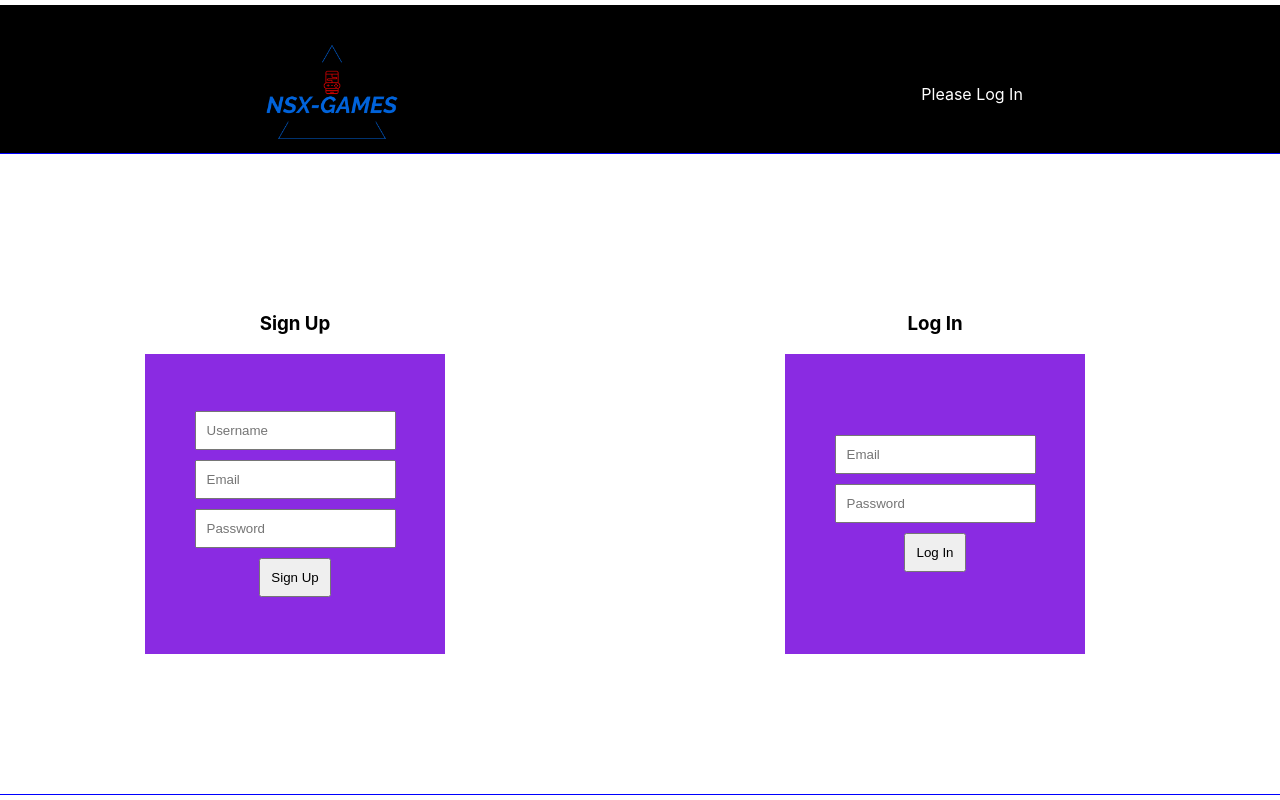
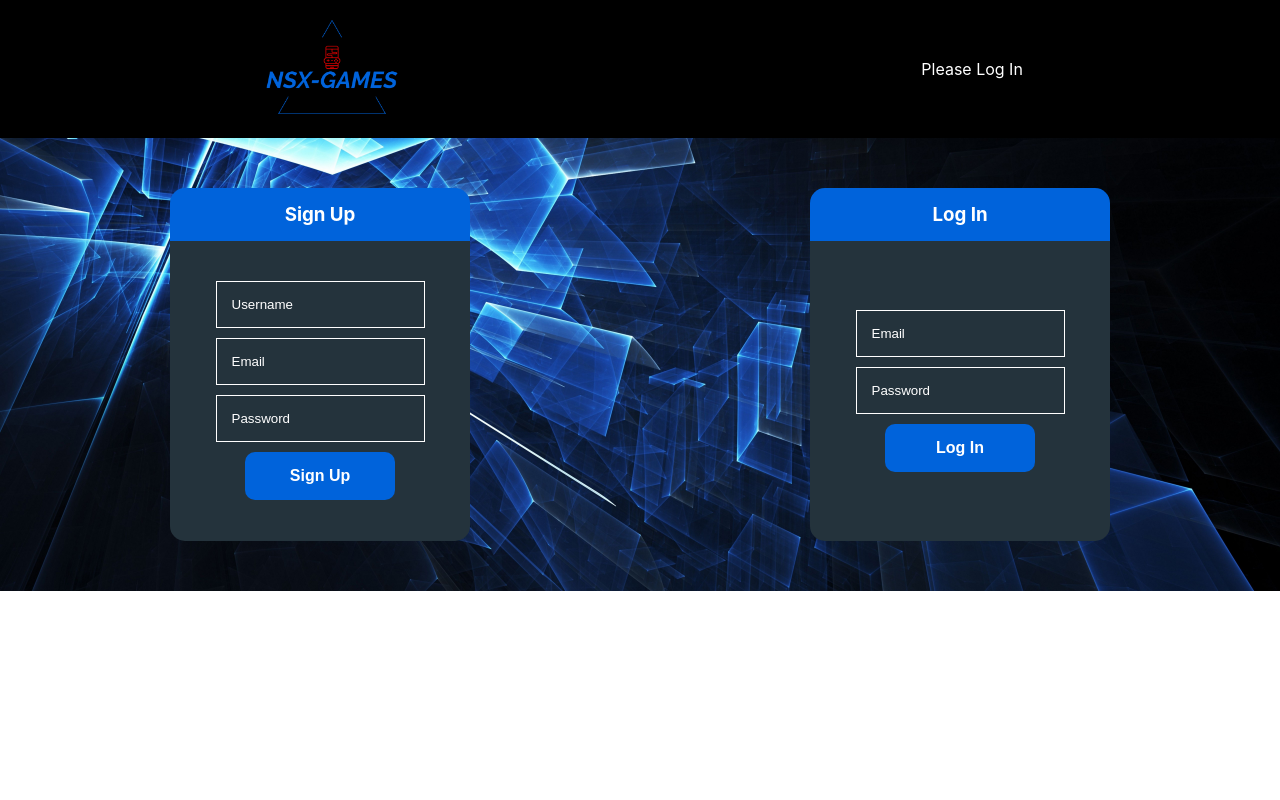
Before and after one commit to fullstack-developer23/fullstack-proj-fe, a React (Create React App) app: page / in a window 1280 px wide. Built offline with nearby package versions, Linux system fonts and the light colour scheme; no server answers.

Commit message:
layout and design for logorsignup page

```diff
--- a/src/App.css
+++ b/src/App.css
@@ -1,7 +1,7 @@
 .app {
   text-align: center;
   width: 100vw;
-  height: 100vh;
+  /* height: 100vh; */
   display: flex;
   flex-direction: column;
   align-items: center;
--- a/src/components/header/Header.css
+++ b/src/components/header/Header.css
@@ -31,8 +31,8 @@
   display: flex;
   justify-content: space-around;
   align-items: center;
-  padding-top: 40px;
-  padding-bottom: 10px;
+  padding-top: 20px;
+  padding-bottom: 20px;
 }
 
 @media only screen and (max-width: 600px) {
--- a/src/components/logOrSign/LogOrSign.css
+++ b/src/components/logOrSign/LogOrSign.css
@@ -3,4 +3,8 @@
   display: flex;
   justify-content: space-around;
   align-items: center;
+  background: url("gaming-bg.jpg");
+  background-repeat: no-repeat;
+  background-size: cover;
+  background-position: bottom;
 }
--- a/src/components/login/Login.css
+++ b/src/components/login/Login.css
@@ -1,11 +1,13 @@
 .form-box {
-  background-color: blueviolet;
+  background-color: #24333c;
   width: 300px;
   height: 300px;
   display: flex;
   flex-direction: column;
   justify-content: center;
   align-items: center;
+  border-bottom-left-radius: 15px;
+  border-bottom-right-radius: 15px;
 }
 
 .login-container {
@@ -22,15 +24,39 @@
 }
 
 .form-box form input {
-  padding: 10px;
+  padding: 15px;
   margin: 5px;
+  background: none;
+  border: 1px solid white;
 }
 
 .form-box form > button {
-  padding: 10px;
+  padding: 15px;
   margin: 5px;
+  background: #0063db;
+  border: none;
+  width: 150px;
+  font-size: medium;
+  border-radius: 10px;
+  font-weight: 600;
+  color: white;
+  cursor: pointer;
 }
 
 h3.login-title {
+  background: #0063db;
+  margin: 0px;
+  padding: 15px;
+  color: white;
   text-align: center;
+  border-top-left-radius: 15px;
+  border-top-right-radius: 15px;
 }
+
+input.signup-input {
+  color: white;
+}
+
+::placeholder {
+  color: white;
+}
--- a/src/components/signUp/SignUp.css
+++ b/src/components/signUp/SignUp.css
@@ -1,11 +1,13 @@
 .form-box {
-  background-color: blueviolet;
+  background-color: #24333c;
   width: 300px;
   height: 300px;
   display: flex;
   flex-direction: column;
   justify-content: center;
   align-items: center;
+  border-bottom-left-radius: 15px;
+  border-bottom-right-radius: 15px;
 }
 
 .signup-container {
@@ -22,15 +24,39 @@
 }
 
 .form-box form input {
-  padding: 10px;
+  padding: 15px;
   margin: 5px;
+  background: none;
+  border: 1px solid white;
+}
+
+h3.signup-title {
+  background: #0063db;
+  margin: 0px;
+  padding: 15px;
+  color: white;
+  text-align: center;
+  border-top-left-radius: 15px;
+  border-top-right-radius: 15px;
 }
 
 .form-box form > button {
-  padding: 10px;
+  padding: 15px;
   margin: 5px;
+  background: #0063db;
+  border: none;
+  width: 150px;
+  font-size: medium;
+  border-radius: 10px;
+  font-weight: 600;
+  color: white;
+  cursor: pointer;
 }
 
-h3.signup-title {
-  text-align: center;
+input.signup-input {
+  color: white;
 }
+
+::placeholder {
+  color: white;
+}
--- a/src/pages/homePage/HomePage.css
+++ b/src/pages/homePage/HomePage.css
@@ -1,7 +1,6 @@
 .homePageWrapper {
-  height: 80vh;
+  /* height: 80vh; */
   width: 100%;
-  border: 1px solid blue;
   display: flex;
   flex-direction: column;
   justify-content: center;
```
Also changed, not shown: src/components/signUp/SignUp.js (+9 -3 lines), src/components/logOrSign/gaming-bg.jpg (added).
